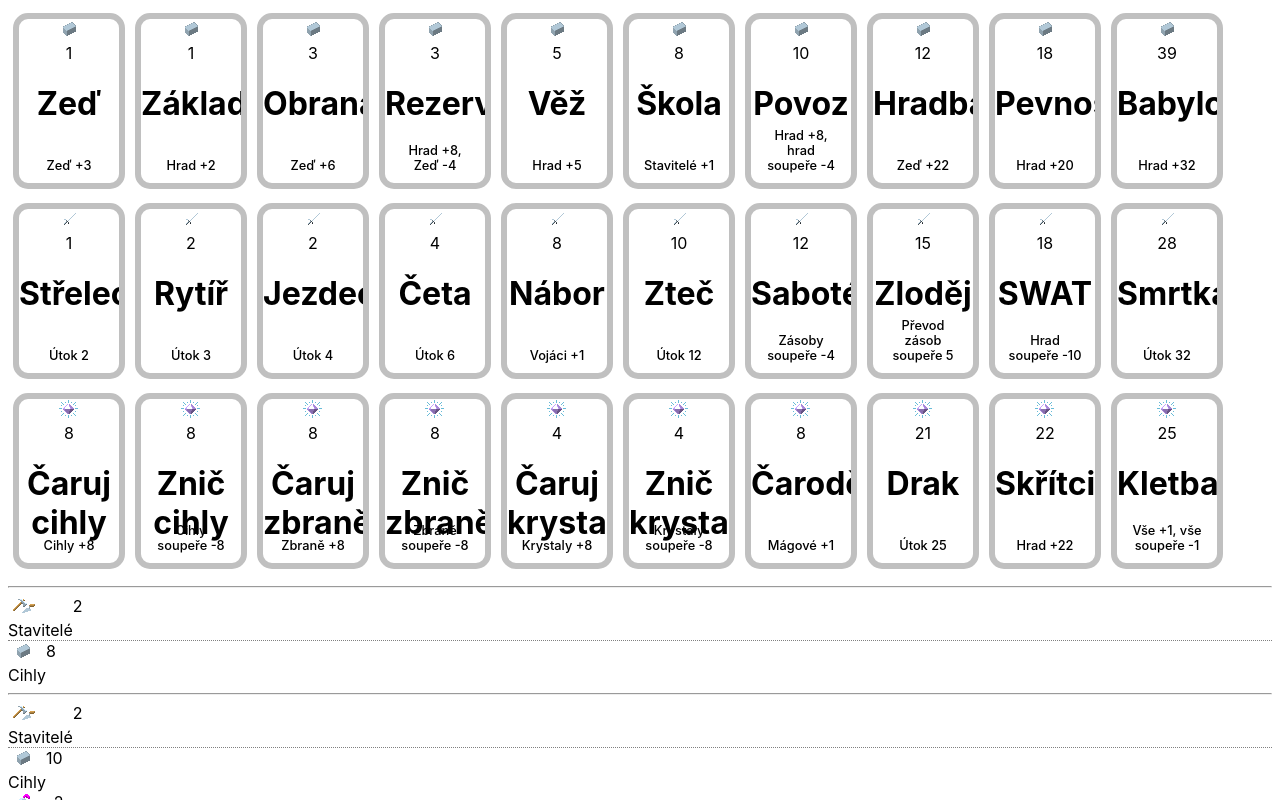
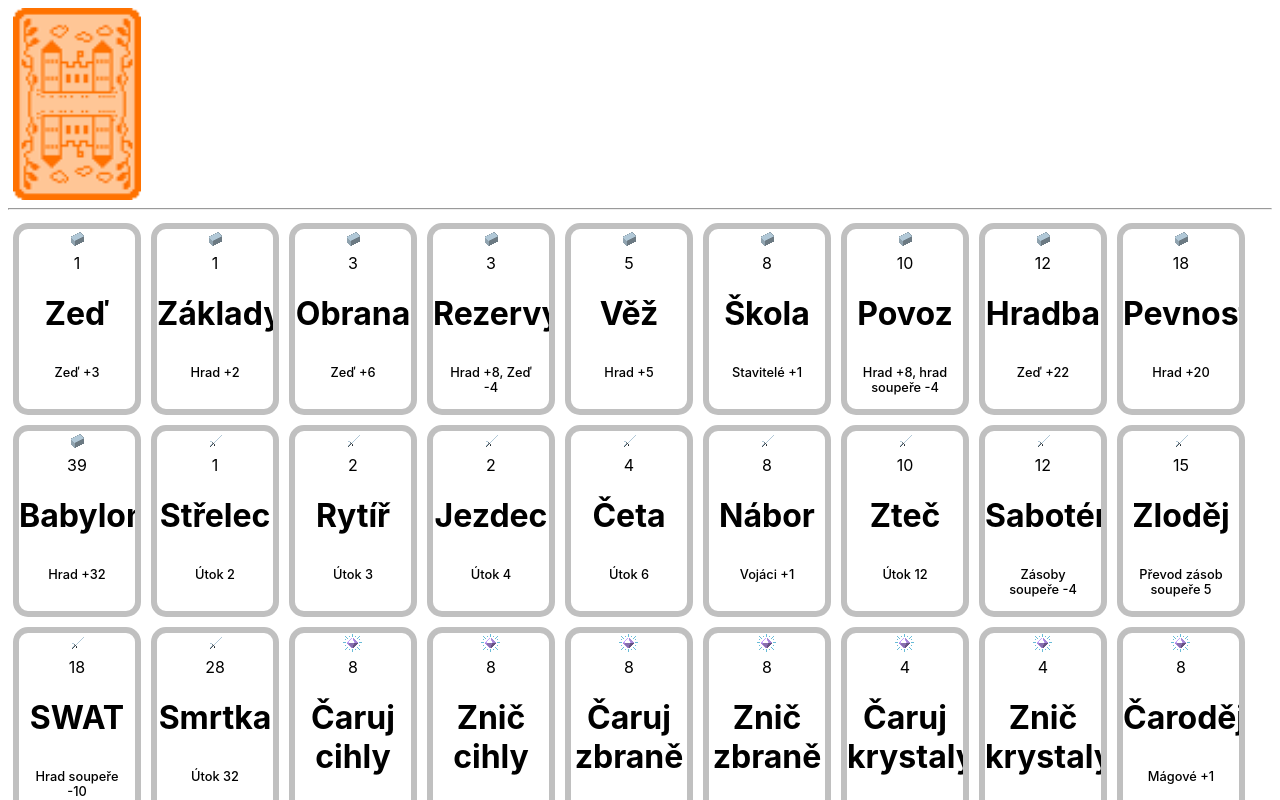
Before and after one commit to mhujer/ants, a React (Vite) app: page / in a window 1280 px wide. Shown: the top 800 px of the page. Built offline with nearby package versions, Linux system fonts and the light colour scheme.

Commit message:
[ci skip] CardBack

```diff
--- a/src/Demo.tsx
+++ b/src/Demo.tsx
@@ -8,6 +8,7 @@ import bricksIcon from './assets/images/dashboard-icons/bricks.png';
 import { PlayerDashboard } from './game/Player/PlayerDashboard';
 import { CardDefinitions, cardDefinitions } from './game/Card/CardDefinitions';
 import { CardComponent } from './game/Card/CardComponent';
+import { CardBack } from './game/Card/CardBack';
 
 export const Demo: React.FC = () => {
     const cardsIds = Object.keys(cardDefinitions) as [keyof CardDefinitions];
@@ -21,6 +22,9 @@ export const Demo: React.FC = () => {
 
     return (
         <>
+            <CardBack />
+            <hr />
+
             {cards}
             <hr />
 
--- /dev/null
+++ b/src/game/Card/CardBack.module.scss
@@ -0,0 +1,8 @@
+.card {
+    width: 8em;
+    height: 12em;
+    margin: 5px;
+    background-image: url('../../assets/images/card-back.png');
+    background-repeat: no-repeat;
+    background-size: cover;
+}
--- /dev/null
+++ b/src/game/Card/CardBack.tsx
@@ -0,0 +1,6 @@
+import React from 'react';
+import styles from './CardBack.module.scss';
+
+export const CardBack: React.FC = () => {
+    return <div className={styles.card}></div>;
+};
--- a/src/game/Card/CardComponent.module.scss
+++ b/src/game/Card/CardComponent.module.scss
@@ -1,8 +1,8 @@
 @import '../../_vars.scss';
 
 .card {
-    width: 7em;
-    height: 11em;
+    width: 8em;
+    height: 12em;
     border: 6px solid silver;
     border-radius: 15px;
     margin: 5px;
@@ -10,8 +10,8 @@
     position: relative; // to allow positioning inside
     overflow: hidden; // do not let the content overflow in any case
 
-    //display: flex;
-    //flex-direction: column;
+    display: flex;
+    flex-direction: column;
 
     /* play card animation
     position: relative;
@@ -40,35 +40,40 @@
 .resource-icon {
     position: absolute;
     left: 0;
-    top: 0;
+    top: 2px;
 }
 
 .resource-amount {
     position: absolute;
-    right: 5px;
-    top: 0;
+    right: 6px;
+    top: 1px;
     font-weight: bold;
+}
+
+.card-name-wrapper {
+    flex: 2;
+    margin-top: 25px;
 }
 
 .card-name {
     margin: 0;
-    margin-top: 30px;
-    font-size: 17px;
+    font-size: 18px;
     color: red;
 }
 
 .card-image {
     // @todo obrázky oříznout a napozicovat pořádně tady
     min-height: 40px;
-    margin: 0.8em 0px;
     background-repeat: no-repeat;
     background-position: center;
     overflow: hidden;
+    flex: 3;
 }
 
 .description {
-    position: absolute;
-    bottom: 10px;
+    flex: 2;
+    margin-top: 10px;
+    margin-bottom: 5px;
     width: 100%;
     text-align: center;
     font-size: 80%;
--- a/src/game/Card/CardComponent.tsx
+++ b/src/game/Card/CardComponent.tsx
@@ -34,7 +34,7 @@ export const CardComponent: React.FC<{ cardId: CardId }> = ({ cardId }) => {
                 <ResourceIcon resourceType={cardRequirementsType} />
             </div>
             <div className={styles.resourceAmount}>{cardRequirementsAmount}</div>
-            <div>
+            <div className={styles.cardNameWrapper}>
                 <h1 className={styles.cardName}>{cardDefinition.name}</h1>
             </div>
             <div
```
Also changed, not shown: src/assets/images/card-back.png (added), src/game/Card/CardDefinitions.ts (renamed from src/game/Card/CardDefinitions.tsx).
